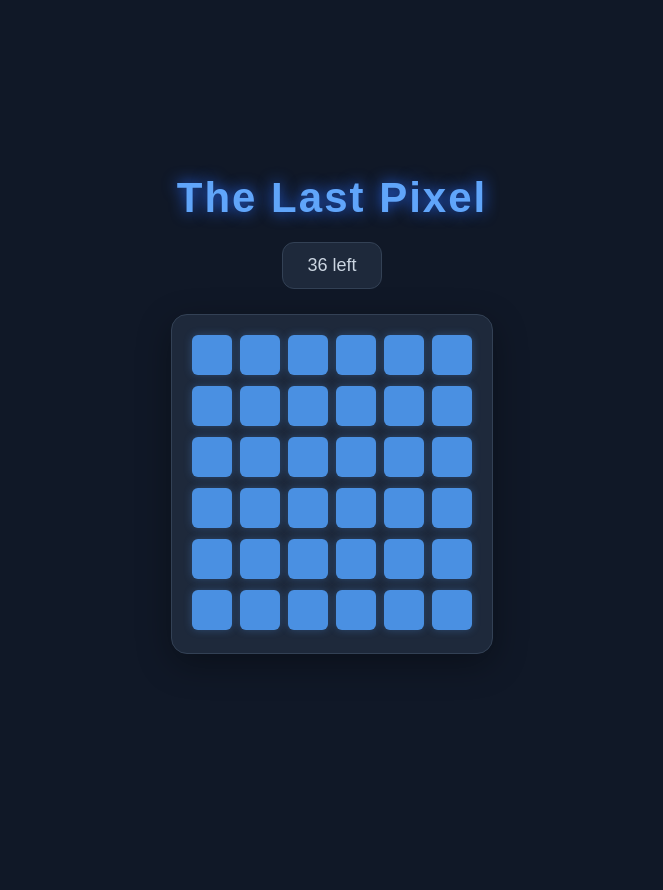
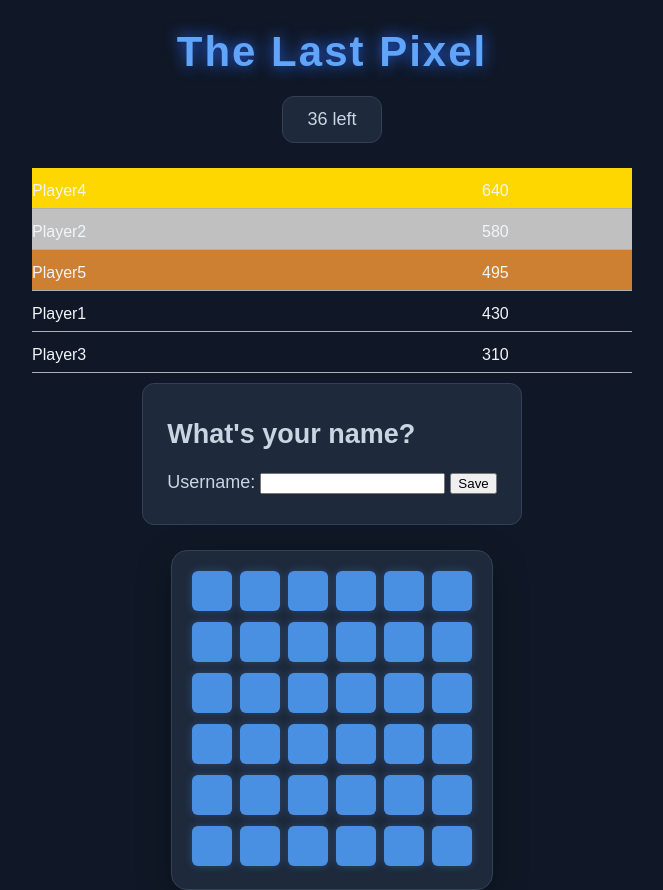
Before and after one commit to M-Hatten/TheLastBraincell, a Flask app: page / in a window 1280 px wide. Shown: the whole page, without its empty margins (308-971 px from the left). Before the commit the page ends 654 px from the top, so only its background shows below. Run offline with Flask 3, Linux system fonts and the light colour scheme.

Commit message:
Added leaderboard and usernames

```diff
--- a/static/style.css
+++ b/static/style.css
@@ -63,6 +63,54 @@ h1 {
     transform: scale(1.08);
 }
 
+.username {
+    color: #cbd5e1;
+    font-size: 18px;
+    margin: 10px 0 25px;
+    padding: 12px 24px;
+    background: #1e293b;
+    border: 1px solid #334155;
+    border-radius: 12px;
+}
+
+#container {
+  width: 600px;
+  height: auto;
+}
+
+.row {
+  position: relative;
+  display: block;
+  width: 100%;
+  height: 40px;
+  border-bottom: 1px solid #AFAFAF;
+}
+
+.name {
+  position: relative;
+  display: inline-block;
+  width: 75%;
+  line-height: 45px;
+}
+
+.score {
+  position: relative;
+  display: inline-block;
+  width: 25%;
+}
+
+.row:nth-child(1) {
+  background: gold;
+}
+
+.row:nth-child(2) {
+  background: #c0c0c0;
+}
+
+.row:nth-child(3) {
+  background: #cd7f32;
+}
+
 /* Empty spaces where squares were removed */
 .empty {
     width: 40px;
--- a/templates/index.html
+++ b/templates/index.html
@@ -24,6 +24,38 @@
         {% endif %}
     </p>
 
+    <div id="container">
+    <div class="row">
+        <div class="name">Player1</div><div class="score">430</div>
+    </div>
+
+    <div class="row">
+        <div class="name">Player2</div><div class="score">580</div>
+    </div>
+
+    <div class="row">
+        <div class="name">Player3</div><div class="score">310</div>
+    </div>
+
+    <div class="row">
+        <div class="name">Player4</div><div class="score">640</div>
+    </div>
+
+    <div class="row">
+        <div class="name">Player5</div><div class="score">495</div>
+    </div>
+    </div>
+
+    <div class="username">
+        <h2>What's your name?</h2>
+        <form id="usernameForm">
+            <label for="username">Username:</label>
+            <input type="text" id="username" name="username" required>
+            <button type="submit">Save</button>
+        </form>
+        <p id="message"></p>
+    </div>
+
     <!-- Create the game board -->
     <div class="board">
         {% for sq in range(size * size) %}
@@ -47,5 +79,44 @@
         {% endfor %}
     </div>
 
+    <script>
+        document.addEventListener('DOMContentLoaded', () => {
+        // Check if a username is already saved and display it
+        const savedUsername = localStorage.getItem('username');
+        const message = document.getElementById('message');
+
+        if (savedUsername) {
+            message.textContent = `Welcome back, ${savedUsername}!`;
+        }
+
+        // Form submission handler
+        const form = document.getElementById('usernameForm');
+        form.addEventListener('submit', function(event) {
+            event.preventDefault(); // Prevent form from refreshing the page
+
+            // Get the entered username
+            const usernameInput = document.getElementById('username').value;
+
+            // Save the username in localStorage
+            localStorage.setItem('username', usernameInput);
+
+            // Display a message
+            message.textContent = `Username saved: ${usernameInput}`;
+        });
+        });
+        document.addEventListener('DOMContentLoaded', () => {
+        let elements = []
+        let container = document.querySelector('#container')
+        // Add each row to the array
+        container.querySelectorAll('.row').forEach(el => elements.push(el))
+        // Clear the container
+        container.innerHTML = ''
+        // Sort the array from highest to lowest
+        elements.sort((a, b) => b.querySelector('.score').textContent - a.querySelector('.score').textContent)
+        // Put the elements back into the container
+        elements.forEach(e => container.appendChild(e))
+        })
+    </script>
+
 </body>
 </html>
```
